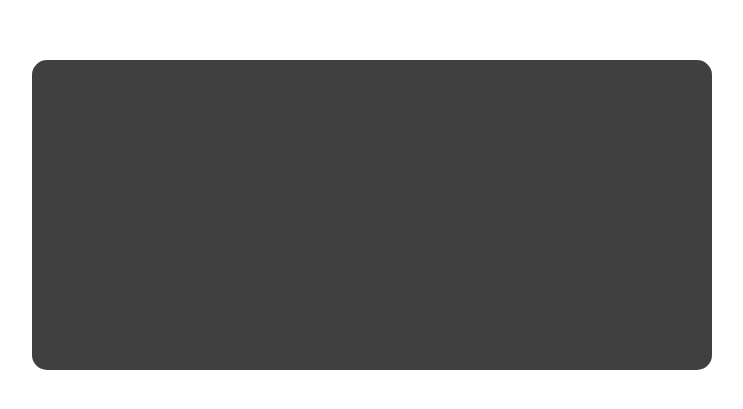
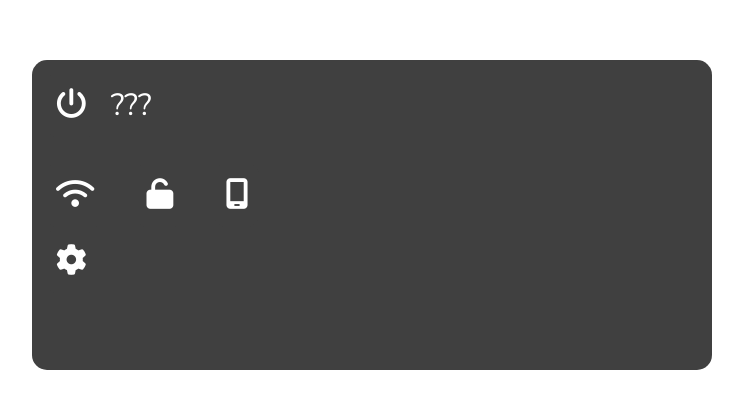
Before and after one commit to juliosalag/ua, a plain HTML site: page cliente/interfaz/index.html in a window 1280 px wide. Shown: the part 185-594 px from the top of the page, without its empty margins (268-1011 px from the left). Drawn offline with nearby package versions, Linux system fonts and the light colour scheme.

Commit message:
poninedo cositas (falla el archivo electro?)

```diff
--- a/cliente/interfaz/estilo.css
+++ b/cliente/interfaz/estilo.css
@@ -1,11 +1,18 @@
+@import url('https://fonts.googleapis.com/css2?&family=Nunito&display=swap');
+
 /* -------------- VARIABLES GENERALS -------------- */
 html{
-    /* --- colores --- */
-    --bc: #404040;/* background-color */
+    /* --- colors --- */
+    --bc: #404040; /* background-color */
+    --t: #fff;     /* text */
 
     /*  --- tamanys  --- */
-    --w: 510pt;     /* width */
-    --h: 232.5pt;   /* height */
+    --w: 510pt;      /* width */
+    --h: 232.5pt;    /* height */
+}
+
+*{
+    font-family: 'Nunito', sans-serif;
 }
 
 #interfaz{ /* tamaño fijo 16:9 */
@@ -20,3 +27,24 @@ html{
     left: 50%;
     transform: translate(-50%, -50%);
 }
+
+button, a{
+    background-color: var(--bc);
+    border: none;
+    border-radius: 15px;
+    color: var(--t);
+    padding: 9pt;
+    margin: 9pt;
+    font-size: 23pt;
+}
+
+/* ELEMENTS ESPECÍFICS */
+#hora{
+    color: var(--t);
+    font-size: 23pt;
+}
+
+#izq_sup{
+    display: inline-flex;
+    align-items: center;
+}
--- a/cliente/interfaz/index.html
+++ b/cliente/interfaz/index.html
@@ -3,9 +3,12 @@
 
 <head>
 	<meta charset="utf8">
+	<!--Font Awesome-->
+    <script src="https://kit.fontawesome.com/27260d853d.js" crossorigin="anonymous"></script>
+    <title>Index</title>
 	<title>Interfaz de Lavavajillas</title>
+	<script src="main.js"></script>
 	<script src="../electro.js"></script>
-	<script src="main.js"></script>
 	<link rel="stylesheet" href="estilo.css">
 </head>
 
@@ -22,6 +25,16 @@
 		<div>Esto es solo un ejemplo de interfaz. NO hacer una interfaz como esta. Para empezar ponte delante del lavavajillas.</div>
 	</div> -->
 	<div id="interfaz">
+		<div id="izq_sup">
+			<button><i class="fa-solid fa-power-off"></i></button>
+			<span id="hora">???</span>
+		</div>
+		<div id="der_sup">
+			<button><i class="fa-solid fa-wifi"></i></button>
+			<button><i class="fa-solid fa-unlock"></i></button>
+			<button><i class="fa-solid fa-mobile-screen"></i></button>
+		</div>
+		<a href="ajustes.html"><i class="fa-solid fa-gear"></i></a>
 
 	</div>
 </body>
```
